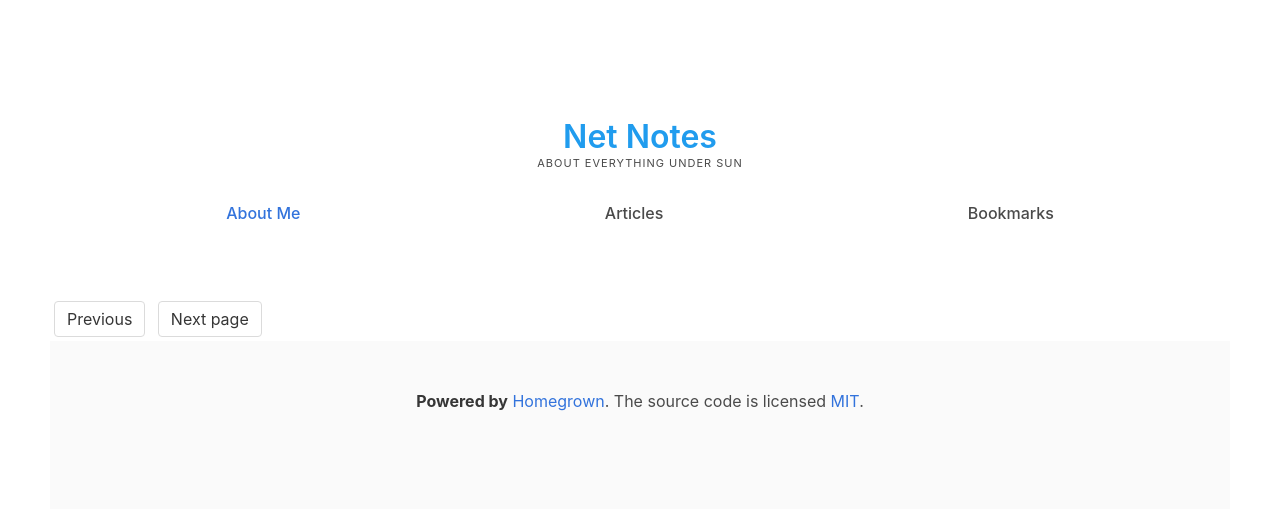
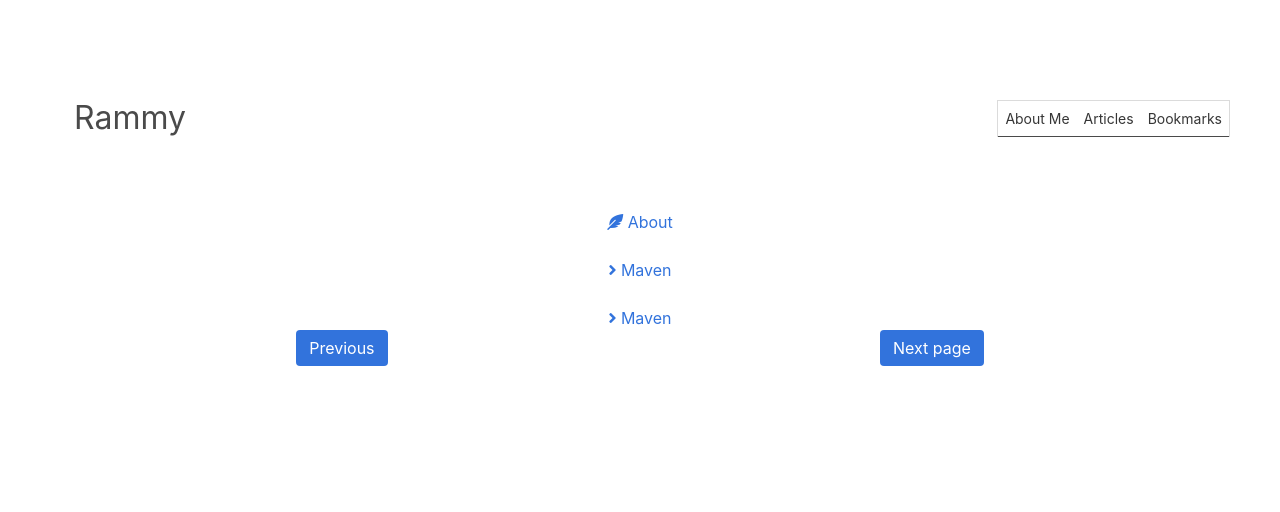
Before and after one commit to rammygit/homegrown, a website: page index.html in a window 1280 px wide. Drawn offline with nearby package versions, Linux system fonts and the light colour scheme.

Commit message:
updated index.html

```diff
--- a/index.html
+++ b/index.html
@@ -25,57 +25,64 @@
     <p class="browserupgrade">You are using an <strong>outdated</strong> browser. Please <a href="https://browsehappy.com/">upgrade your browser</a> to improve your experience and security.</p>
   <![endif]-->
 
+    <nav class="level">
+      <!-- left side  -->
+      <div class="level-left">
+          <div class="level-item hero-body">
+            <h2 id="h_blogTitle" class="subtitle is-3">Rammy</h2>
+          </div>
+      </div>
 
-    <section class="section">
-      <div class="container">
-        <div class="level">
-          <div class="level-item has-text-centered">
-            <div>
-              <h1 id="h_blogTitle" class="title has-text-info">Net Notes</h1>
-              <p class="heading">about everything under sun</p>
-            </div>
-          </div>
+      <!-- right side -->
+      <div class="level-right">
+          <p class="panel-tabs">
+              <a href="/content/about/" class="is-active is-light">About Me</a>
+              <a href="/" class="is-active is-light">Articles</a>
+              <a class="is-active is-light">Bookmarks</a>
+              <!-- <a>forks</a> -->
+            </p>
+
         </div>
+    </nav>
 
 
-        <nav class="level">
-            <div class="level-item has-text-centered">
-              <div class="has-text-weight-medium">
-                <a href="/content/about/">About Me</a>
-                <!-- <p class="has-text-weight-medium">Tweets</p> -->
-              </div>
-            </div>
-
-            <div class="level-item has-text-centered">
-                <div>
-                  <p class="has-text-weight-medium">Articles</p>
-                </div>
-              </div>
-
-              <div class="level-item has-text-centered">
-                  <div>
-                    <p class="has-text-weight-medium">Bookmarks</p>
-                  </div>
-                </div>
-          </nav>
 
 
-        <div id="content" class="has-text-centered"></div>
-      </div>
-    </section>
+        <section>
+            <div id="content" class="content has-text-centered">
+
+                <a href="/content/about/"><i class="fas fa-feather-alt"></i> About</a>
+                <br>
+                <br>
+                <a href="/content/maven/"><i class="fas fa-angle-right"></i> Maven</a>
+                <br>
+                <br>
+                <a href="/content/maven/"><i class="fas fa-angle-right"></i> Maven</a>
+                <br>
+            </div>
+        </section>
+
+
 
     <!-- Add your site or application content here -->
     <!-- <p id="p_blogTitle">Hello world! Welcome to my Blog.</p> -->
 
 
+    <div class="level ">
+        <div class ="level-item has-text-centered">
+            <a id="link_prev" href="#" class=" button is-link">Previous</a>
+        </div>
+        <div class ="level-item has-text-centered">
+            <a id="link_next" href="/content/2" class="button is-link">Next page</a>
+        </div>
 
-    <a id="link_prev" href="#" class="pagination-previous">Previous</a>
-    <a id="link_next" href="#" class="pagination-next">Next page</a>
+    </div>
+
     <!-- <a id="link_prev" href="#"> <i class="fas fa-arrow-circle-left"></i> </a>
     <a id="link_next" href="/content/2"> <i class="fas fa-arrow-circle-right"></i> </a> -->
 
-    <script src="/js/vendor/modernizr-3.7.1.min.js" defer></script>
-    <script src="https://code.jquery.com/jquery-3.4.1.min.js " integrity="sha256-CSXorXvZcTkaix6Yvo6HppcZGetbYMGWSFlBw8HfCJo=" crossorigin="anonymous" defer></script>
+    <script defer src="/js/vendor/modernizr-3.7.1.min.js" ></script>
+    <script defer src="https://code.jquery.com/jquery-3.4.1.min.js " integrity="sha256-CSXorXvZcTkaix6Yvo6HppcZGetbYMGWSFlBw8HfCJo=" crossorigin="anonymous" defer></script>
     <script>
       window.jQuery || document.write('<script src="/js/vendor/jquery-3.4.1.min.js"><\/script>')
     </script>
@@ -95,18 +102,20 @@
       ga('set', 'transport', 'beacon');
       ga('send', 'pageview')
     </script>
-    <script src="https://www.google-analytics.com/analytics.js" async></script>
+    <script defer src="https://www.google-analytics.com/analytics.js" async></script>
 
 
 
-    <footer class="footer">
-      <div class="content has-text-centered">
+    <!-- <footer >
+      <div class=" has-text-centered">
         <p>
           <strong>Powered by</strong> <a target="new" href="https://github.com/rammygit/homegrown">Homegrown</a>. The source code is licensed
           <a href="http://opensource.org/licenses/mit-license.php">MIT</a>.
         </p>
       </div>
-    </footer>
+    </footer> -->
+
+
   </body>
 
 </html>
```
